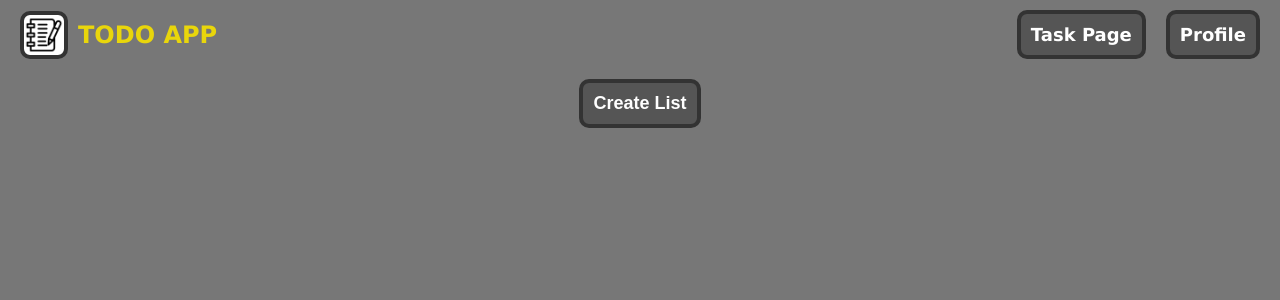
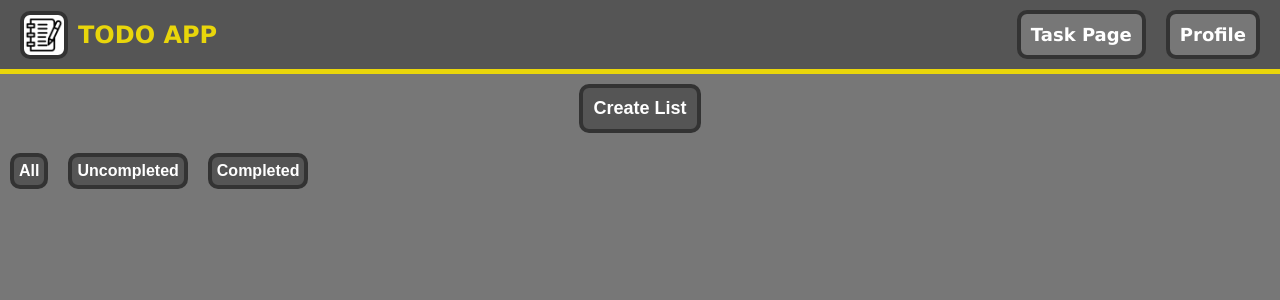
Before and after one commit to zstout910/task-app, a React (Create React App) app: page / in a window 1280 px wide. Shown: the top 300 px of the page. Built offline with nearby package versions, Linux system fonts and the light colour scheme.

Commit message:
added filter buttons for future use

```diff
--- a/src/App.js
+++ b/src/App.js
@@ -3,6 +3,7 @@ import './App.css';
 import CreateForm from './CreateForm';
 import Card from './Card';
 import Navbar from './Navbar';
+import Filter from './Filter';
 
 function App() {
   const [showForm, setShowForm] = useState(false);
@@ -17,6 +18,7 @@ function App() {
       <Navbar />
       <button className="create-btn" onClick={() => setShowForm(true)}>Create List</button>
       {showForm && <CreateForm onAddCard={handleAddCard} onClose={() => setShowForm(false)} />}
+      <Filter/>
       <div className="cards-container">
         {cards.map((card, index) => (
           <Card key={index} title={card.title} items={card.items} />
--- /dev/null
+++ b/src/Filter.css
@@ -0,0 +1,19 @@
+:root {
+    --primary-color: #777777;
+    --secondary-color: #555555;
+    --tertiary-color: #333333;
+    --main-color: #e9d60b;
+  }
+
+.filter-section {
+    text-align: left;
+}
+.filter-btn {
+    background-color: var(--secondary-color);
+    color: #fff;
+    border: 4px solid var(--tertiary-color);
+    border-radius: 10px;
+    padding: 5px;
+    font-size: medium;
+    font-weight: bold;
+  }
--- /dev/null
+++ b/src/Filter.js
@@ -0,0 +1,14 @@
+import React from 'react';
+import './Filter.css';
+
+const Filter = ({ setFilter }) => {
+  return (
+    <div className='filter-section'>
+      <button className='filter-btn' onClick={() => setFilter('all')}>All</button>
+      <button className='filter-btn' onClick={() => setFilter('uncompleted')}>Uncompleted</button>
+      <button className='filter-btn' onClick={() => setFilter('completed')}>Completed</button>
+    </div>
+  );
+};
+
+export default Filter;
--- a/src/Navbar.css
+++ b/src/Navbar.css
@@ -10,7 +10,8 @@
     justify-content: space-between;
     align-items: center;
     padding: 10px 20px;
-    background-color: transparent;
+    background-color: var(--secondary-color);
+    border-bottom: 5px solid var(--main-color);
     color: #fff;
   }
 
@@ -40,7 +41,7 @@
   }
 
   .navbar-link {
-    background-color: var(--secondary-color);
+    background-color: var(--primary-color);
     color: #fff;
     border: 4px solid var(--tertiary-color);
     border-radius: 10px;
```
Also changed, not shown: src/Card.css (line endings or trailing spaces).
